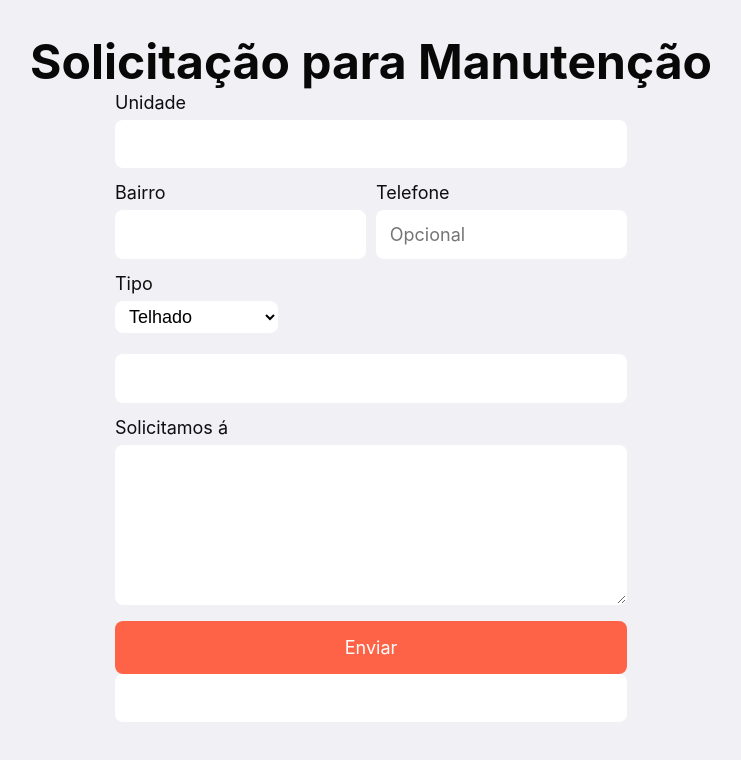
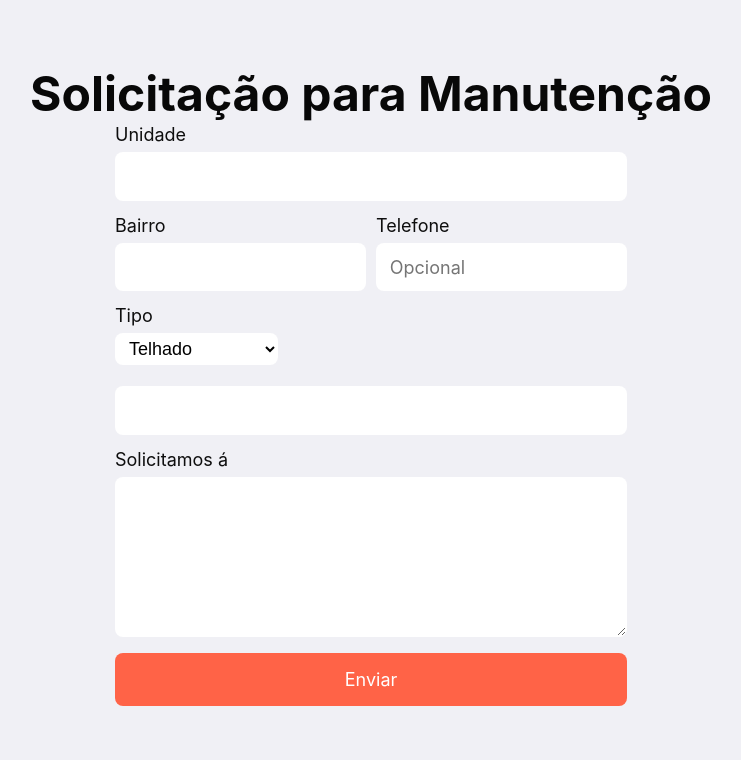
Before and after one commit to Diego-Cesare/manutencao, a plain HTML site: page index.html in a window 1280 px wide. Shown: the whole page, without its empty margins (269-1010 px from the left). Drawn offline with Linux system fonts and the light colour scheme.

```diff
--- a/index.html
+++ b/index.html
@@ -49,7 +49,7 @@
         </div>
         <button type="submit">Enviar</button>
         <input type="hidden" name="_subject" value="Novo envio!">
-        <input type="oculto" nome="_next" valor="https://github.com/Diego-Cesare/manutencao.github.io/envido.html">
+        <input type="hidden" nome="_next" valor="https://github.com/Diego-Cesare/manutencao.github.io/envido.html">
         <input type="hidden" name="_captcha" value="false" />
       </form>
     </div>
```
